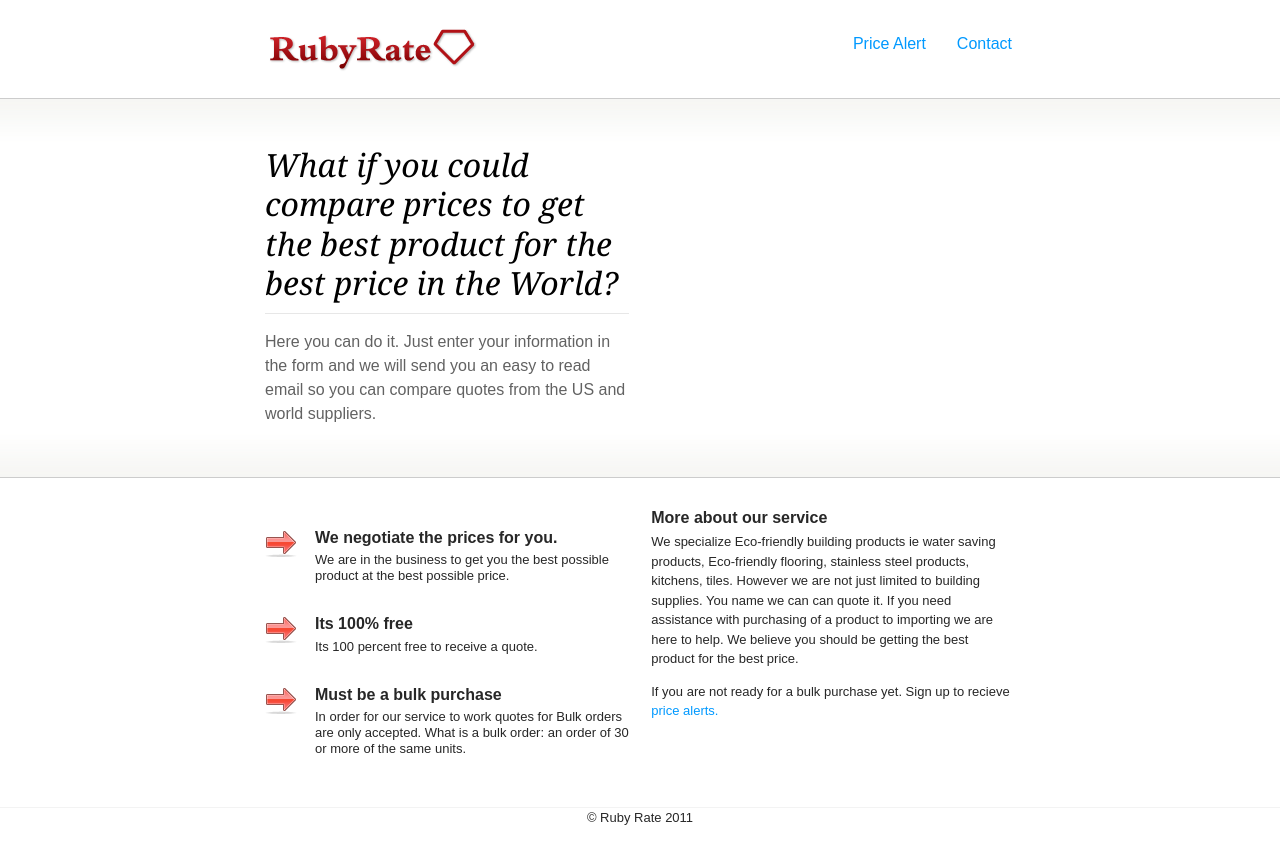
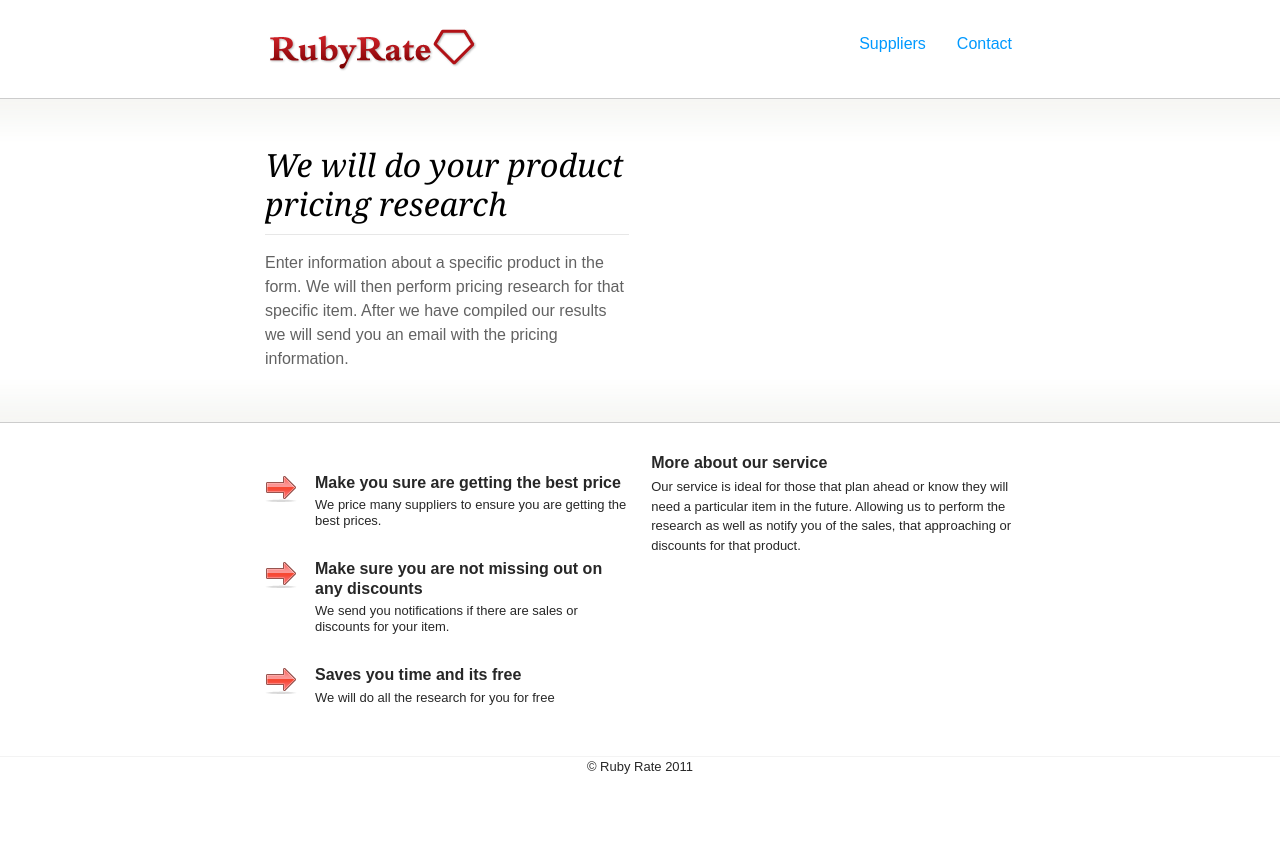
Before and after one commit to xaevir/RubyRate-python, a Python web app: template rubyrate/templates/home_page.mako in a window 1280 px wide. After the commit the page ends 774 px from the top, so only its background shows below. Run offline with Mako, Linux system fonts and the light colour scheme; the template is opened without the code that fills it, so the values that code supplies are empty.

Commit message:
changed text to pricing research

```diff
--- a/rubyrate/static/main.css
+++ b/rubyrate/static/main.css
@@ -376,16 +376,19 @@ div.deformReplaces {
     background: -webkit-gradient(linear,0% 40%,0% 70%,from(#F5F5F5),to(#F1F1F1));
     background: -moz-linear-gradient(linear,0% 40%,0% 70%,from(#F5F5F5),to(#F1F1F1));
     border: solid 1px #dcdcdc;
-    border-radius: 2px;
     -webkit-border-radius: 2px;
     -moz-border-radius: 2px;
+    border-radius: 2px;
+    behavior: url(/static/PIE.htc);
     margin-right: 10px;
 }
 .buttons button:hover {
     color: #333;
     border-color: #999;
-    -moz-box-shadow: 0 2px 0 rgba(0, 0, 0, 0.2) -webkit-box-shadow:0 2px 5px rgba(0, 0, 0, 0.2);
+    -moz-box-shadow: 0 2px 0 rgba(0, 0, 0, 0.2)
+    -webkit-box-shadow:0 2px 5px rgba(0, 0, 0, 0.2);
     box-shadow: 0 1px 2px rgba(0, 0, 0, 0.15);
+    behavior: url(/static/PIE.htc);
 }
 .buttons button:active {
     color: #000;
--- a/rubyrate/templates/base.mako
+++ b/rubyrate/templates/base.mako
@@ -20,7 +20,7 @@
             <img src="${request.static_url('rubyrate:static/rubyrate_logo.png')}" />
         </a>
         <ul id="nav" class="clearfix">
-            <li><a href="/price-alert">Price Alert</a></li>
+            <li><a href="/supplier">Suppliers</a></li>
             <li><a href="/contact">Contact</a></li>
         </ul>
     </div>
--- a/rubyrate/templates/home_page.mako
+++ b/rubyrate/templates/home_page.mako
@@ -13,12 +13,13 @@
 
 <%def name="bd_hd()">
     <div class="col_1">
-        <h1>What if you could compare prices
-            to get the best product for the best price in the World?</h1>
-        <p style="font-size: 16px; color: #626262">Here you can do it.
-           Just enter your information in the form and we will send you an easy
-           to read email so you can compare quotes from the US and world
-           suppliers.</p>
+        <h1>We will do your product  pricing research</h1>
+        <p style="font-size: 16px; color: #626262">
+            Enter information about a specific product in the form. We will
+            then perform pricing research for that specific item. After we
+            have compiled our results we will send you an email with the
+            pricing information.
+        </p>
     </div>
     <div class="col_2">
         ${literal(form)}
@@ -27,19 +28,17 @@
 
 <div class="col_1" style="padding-top: 20px">
     <ul class="arrows">
-        <li><h3>We negotiate the prices for you.</h3>
-            We are in the business to get you the best possible product at the
-            best possible price.
+        <li><h3>Make you sure are getting the best price</h3>
+            We price many suppliers to ensure you are getting the best
+            prices.
         </li>
 
-        <li><h3>Its 100% free</h3>
-            Its 100 percent free to receive a quote.
+        <li><h3>Make sure you are not missing out on any discounts</h3>
+            We send you notifications if there are sales or discounts for your item.
         </li>
 
-        <li><h3>Must be a bulk purchase</h3>
-            In order for our service to work quotes for Bulk orders are only
-            accepted. What is a bulk order: an order of 30 or more of the same
-            units.
+        <li><h3>Saves you time and its free</h3>
+            We will do all the research for you for free
         </li>
     </ul>
 </div>
@@ -47,16 +46,10 @@
 
     <h3>More about our service</h3>
     <p>
-        We specialize  Eco-friendly building products ie water saving
-        products, Eco-friendly flooring, stainless steel products, kitchens,
-        tiles. However we are not just limited to building supplies. You name
-        we can can quote it. If you need assistance with purchasing of a
-        product to importing we are here to help. We believe you should be
-        getting the best product for the best price.
-    </p>
-    <p>
-        If you are not ready for a bulk purchase yet. Sign up to recieve
-        <a href="/price-alert">price alerts.</a>
+        Our service is ideal for those that plan ahead or know they will need
+        a particular item in the future. Allowing us to perform the research
+        as well as notify you of the sales, that approaching or discounts
+        for that product.
     </p>
 
 </div>
--- /dev/null
+++ b/rubyrate/templates/supplier.mako
@@ -0,0 +1,12 @@
+<%inherit file="/base.mako"/>
+<%def name="page_name()">supplier</%def>
+
+<%def name="bd_hd()">
+    <h1>Suppliers</h1>
+</%def>
+<p>
+    Sign up to recieve a notification when someone is shopping for your product.
+    Please enter the information below and we will contact you.
+</p>
+
+${literal(form)}
```
Also changed, not shown: rubyrate/views.py (+37 -6 lines).
